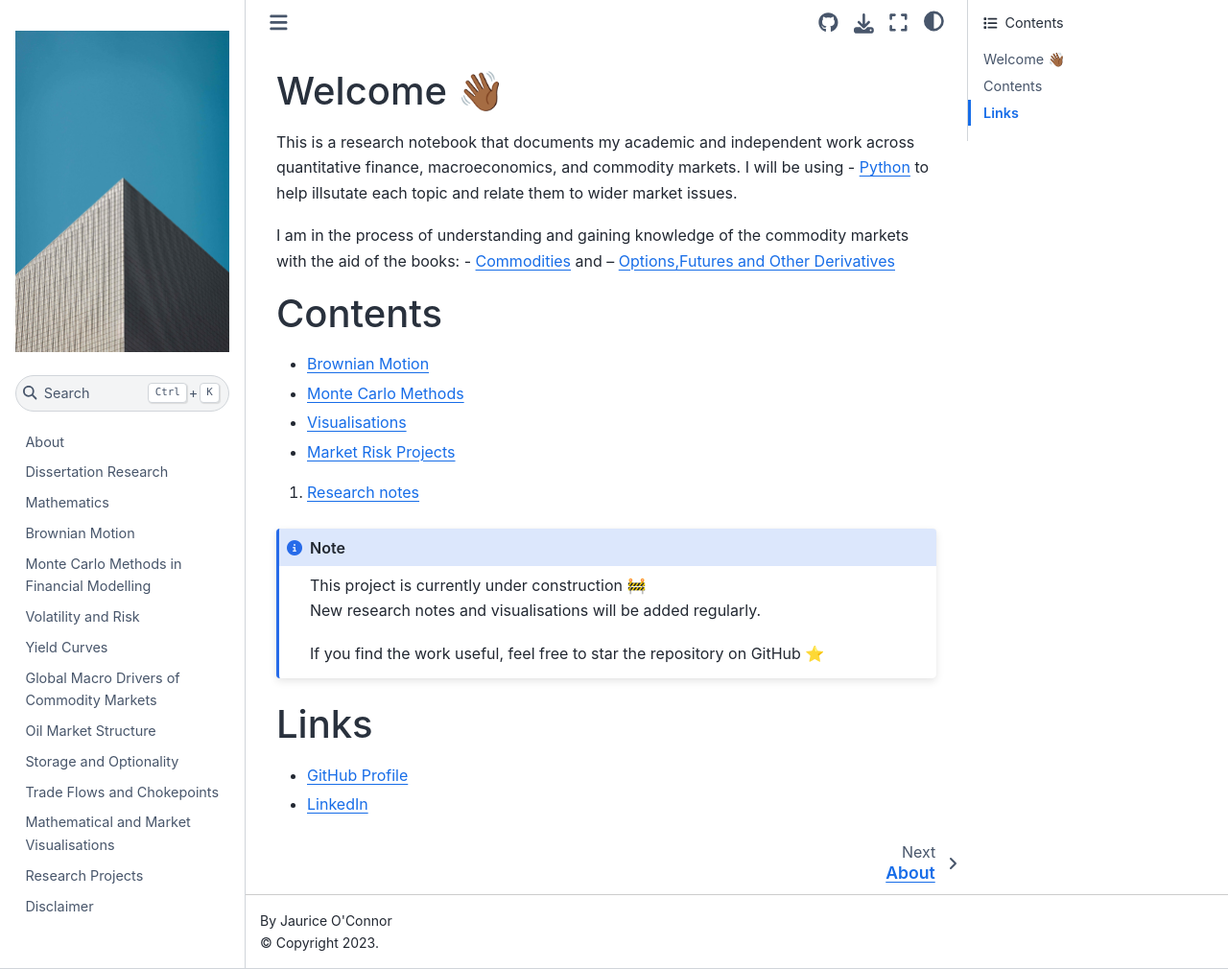
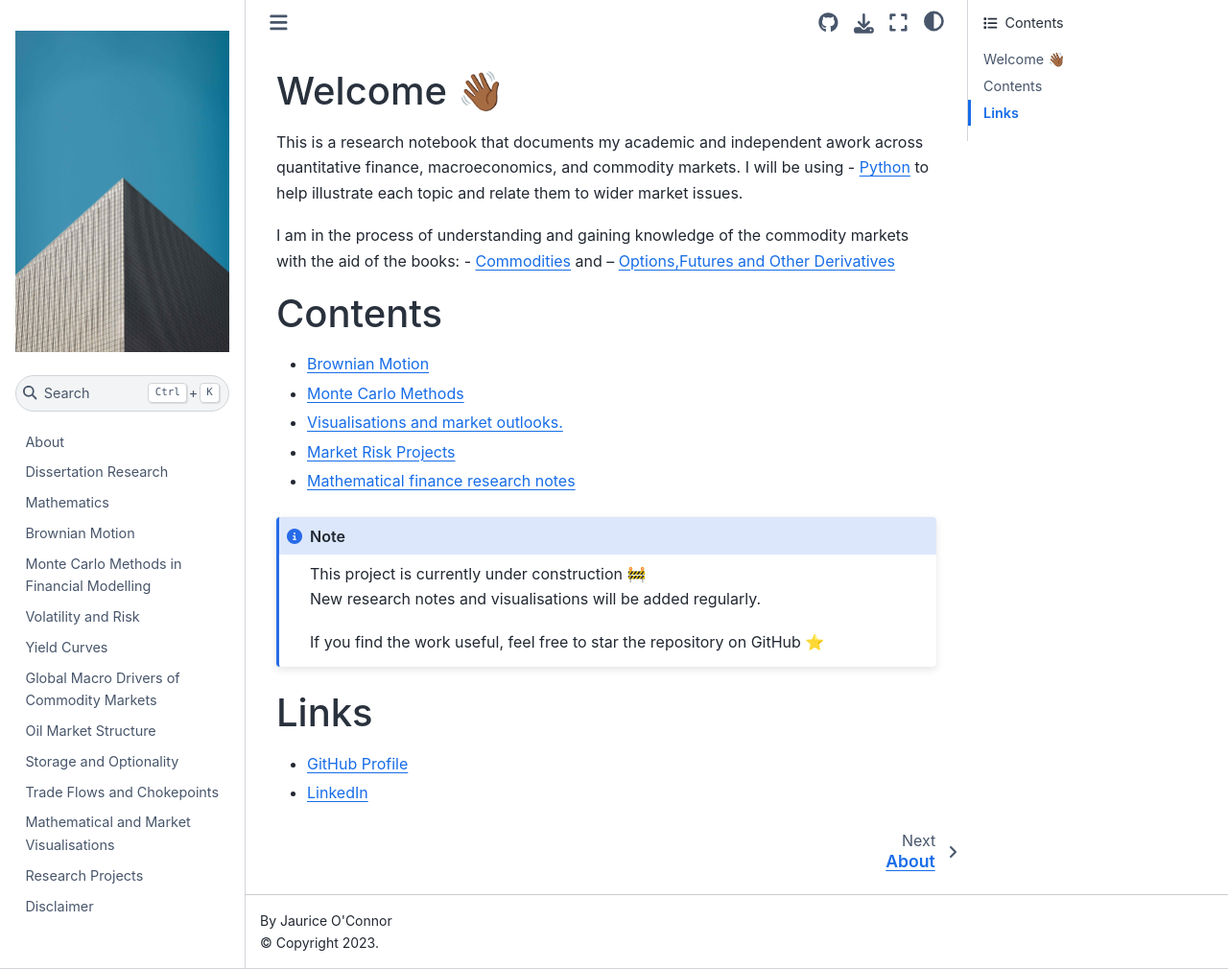
Before and after one commit to jauricestudios/jaurice-market-notes, a Jupyter Book: the page built from intro.md, in a window 1280 px wide and 1010 px high. Shown: the whole window at 96% size. Built offline with Jupyter Book 1.0.4 settings and Sphinx 7.4.7 and the Sphinx Book theme 1.1.4, drawn with Linux system fonts in a browser that asks for light colours.

Commit message:
add homepage contents links

````diff
--- a/intro.md
+++ b/intro.md
@@ -1,6 +1,7 @@
 #### Welcome 👋🏾
 
-This is a research notebook that documents my academic and independent work across quantitative finance, macroeconomics, and commodity markets. I will be using - [Python]( https://www.python.org/python) to help illsutate each topic and relate them to wider market issues.
+This is a research notebook that documents my academic and independent awork across quantitative finance, macroeconomics, and commodity markets. I will be using - [Python]( https://www.python.org/python) to help illustrate each topic and relate them to wider market issues.
+
 
 I am in the process of understanding and gaining knowledge of the commodity markets with the aid of the books: - [Commodities](https://www.amazon.co.uk/Commodities-Performance-Strategies-Financial-Investments/dp/0190656018) and -- [Options,Futures and Other Derivatives](hhttps://www.amazon.co.uk/Options-Futures-Other-Derivatives-Global/dp/1292212896/ref=pd_lpo_d_sccl_2/521-4897164-0957947?pd_rd_w=4B3aD&content-id=amzn1.sym.bb13d3fc-af40-4fff-a822-e0e4c415da96&pf_rd_p=bb13d3fc-af40-4fff-a822-e0e4c415da96&pf_rd_r=9A7H6PCVJTTQPMVRJRY3&pd_rd_wg=BYPU7&pd_rd_r=ce4b107f-32f1-472e-882c-31ae8d356b87&pd_rd_i=1292212896&psc=1)
 
@@ -10,11 +11,11 @@ I am in the process of understanding and gaining knowledge of the commodity mark
 
 - [Monte Carlo Methods](quantitative_notes/monte_carlo_methods.md)
 
-- [Visualisations](visualisations/mathematical_and_market_visualisations.md)
+- [Visualisations and market outlooks.](visualisations/mathematical_and_market_visualisations.md)
 
 - [Market Risk Projects](projects/market_risk_projects.md)
 
-1. [Research notes](quantitative_notes/monte_carlo_methods.md)
+- [Mathematical finance research notes](quantitative_notes/monte_carlo_methods.md)
 
 
 ```{note}
````
Also changed, not shown: 5 other files.
